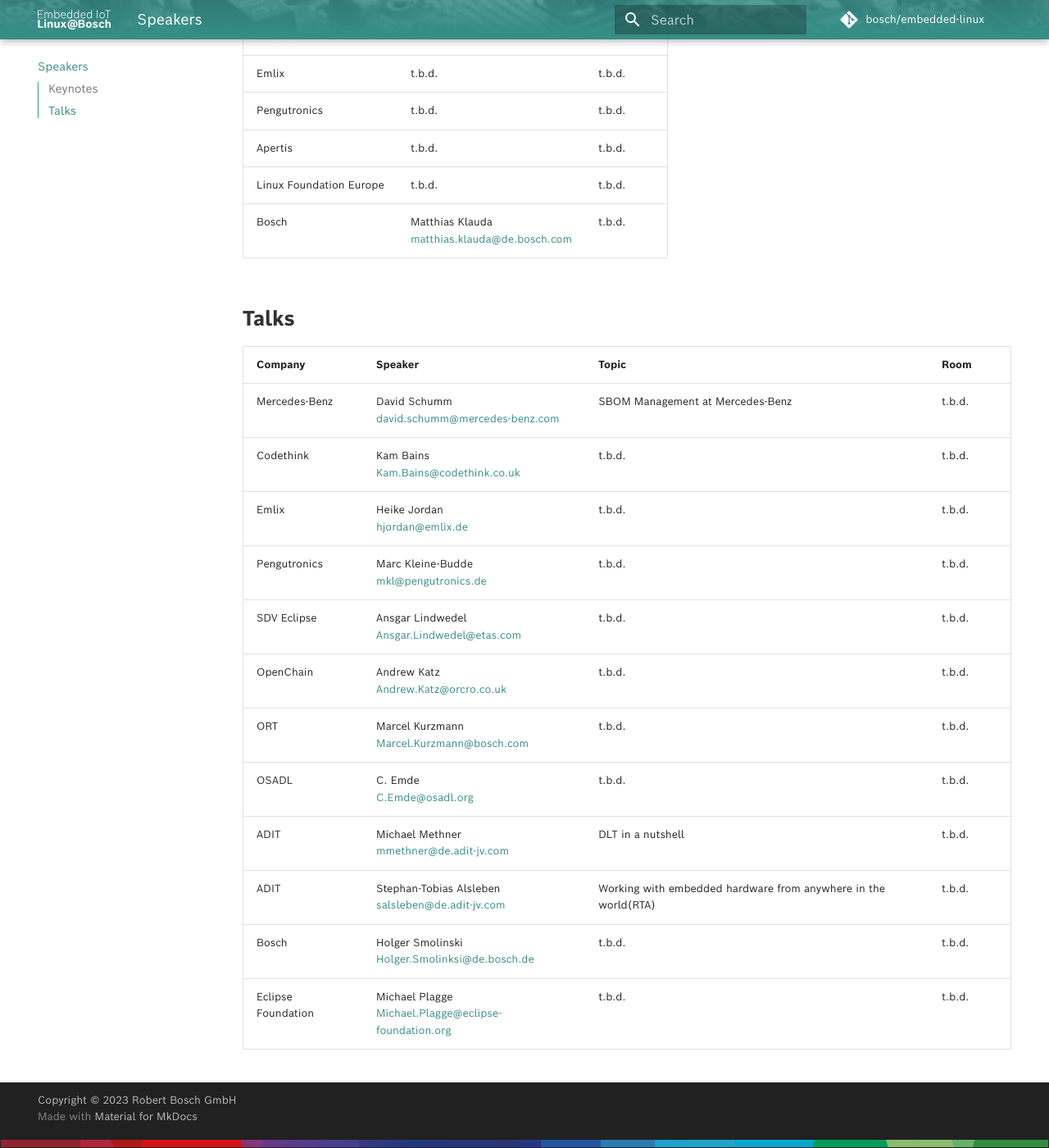
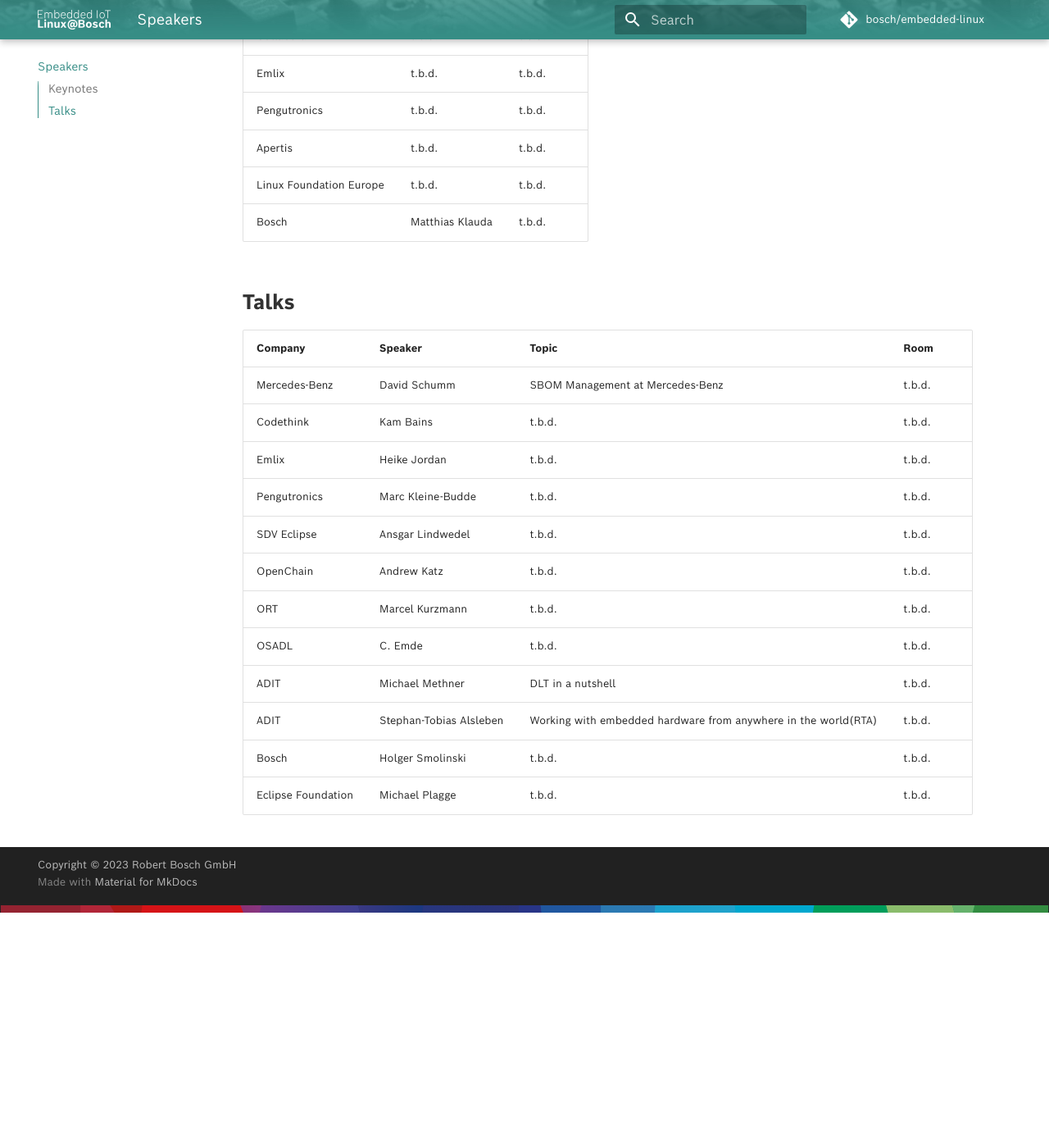
Before and after one commit to boschglobal/embedded-linux, an MkDocs documentation site: the page built from docs/speakers.md, in a window 1280 px wide and 1400 px high, scrolled down 390 px. Shown: the whole window at 82% size. Built offline with MkDocs 1.6.1 and Material for MkDocs 9.7.7, drawn with Linux system fonts in a browser that asks for light colours; comment, search, counter and statistics services are not loaded; after the commit the page ends 1503 px from its top, so only the background shows below that.

Commit message:
Remove email addresses from Speakers
Signed-off-by: Sietze van Buuren <Sietze.vanBuuren@de.bosch.com>

```diff
--- a/docs/speakers.md
+++ b/docs/speakers.md
@@ -9,29 +9,29 @@
 
 Keynotes will take place in the Auditorium.
 
-| Company                 | Speaker                                            | Topic  |
-|-------------------------|----------------------------------------------------|--------|
-| Codethink               | t.b.d.                                             | t.b.d. |
-| Collabora               | t.b.d.                                             | t.b.d. |
-| Emlix                   | t.b.d.                                             | t.b.d. |
-| Pengutronics            | t.b.d.                                             | t.b.d. |
-| Apertis                 | t.b.d.                                             | t.b.d. |
-| Linux Foundation Europe | t.b.d.                                             | t.b.d. |
-| Bosch                   | Matthias Klauda<br/><matthias.klauda@de.bosch.com> | t.b.d. |
+| Company                 | Speaker         | Topic  |
+|-------------------------|-----------------|--------|
+| Codethink               | t.b.d.          | t.b.d. |
+| Collabora               | t.b.d.          | t.b.d. |
+| Emlix                   | t.b.d.          | t.b.d. |
+| Pengutronics            | t.b.d.          | t.b.d. |
+| Apertis                 | t.b.d.          | t.b.d. |
+| Linux Foundation Europe | t.b.d.          | t.b.d. |
+| Bosch                   | Matthias Klauda | t.b.d. |
 
 ## Talks
 
-| Company            | Speaker                                                    | Topic  | Room   |
-|--------------------|------------------------------------------------------------|--------|--------|
-| Mercedes-Benz      | David Schumm<br/><david.schumm@mercedes-benz.com>          | SBOM Management at Mercedes-Benz | t.b.d. |
-| Codethink          | Kam Bains<br/><Kam.Bains@codethink.co.uk>                  | t.b.d. | t.b.d. |
-| Emlix              | Heike Jordan<br/><hjordan@emlix.de>                        | t.b.d. | t.b.d. |
-| Pengutronics       | Marc Kleine-Budde<br/><mkl@pengutronics.de>                | t.b.d. | t.b.d. |
-| SDV Eclipse        | Ansgar Lindwedel<br/><Ansgar.Lindwedel@etas.com>           | t.b.d. | t.b.d. |
-| OpenChain          | Andrew Katz<br/><Andrew.Katz@orcro.co.uk>                  | t.b.d. | t.b.d. |
-| ORT                | Marcel Kurzmann<br/><Marcel.Kurzmann@bosch.com>            | t.b.d. | t.b.d. |
-| OSADL              | C. Emde<br/><C.Emde@osadl.org>                             | t.b.d. | t.b.d. |
-| ADIT               | Michael Methner<br/><mmethner@de.adit-jv.com>              | DLT in a nutshell | t.b.d. |
-| ADIT               | Stephan-Tobias Alsleben<br/><salsleben@de.adit-jv.com>     | Working with embedded hardware from anywhere in the world(RTA) | t.b.d. |
-| Bosch              | Holger Smolinski<br/><Holger.Smolinksi@de.bosch.de>        | t.b.d. | t.b.d. |
-| Eclipse Foundation | Michael Plagge<br/><Michael.Plagge@eclipse-foundation.org> | t.b.d. | t.b.d. |
+| Company            | Speaker                 | Topic  | Room   |
+|--------------------|-------------------------|--------|--------|
+| Mercedes-Benz      | David Schumm            | SBOM Management at Mercedes-Benz | t.b.d. |
+| Codethink          | Kam Bains               | t.b.d. | t.b.d. |
+| Emlix              | Heike Jordan            | t.b.d. | t.b.d. |
+| Pengutronics       | Marc Kleine-Budde       | t.b.d. | t.b.d. |
+| SDV Eclipse        | Ansgar Lindwedel        | t.b.d. | t.b.d. |
+| OpenChain          | Andrew Katz             | t.b.d. | t.b.d. |
+| ORT                | Marcel Kurzmann         | t.b.d. | t.b.d. |
+| OSADL              | C. Emde                 | t.b.d. | t.b.d. |
+| ADIT               | Michael Methner         | DLT in a nutshell | t.b.d. |
+| ADIT               | Stephan-Tobias Alsleben | Working with embedded hardware from anywhere in the world(RTA) | t.b.d. |
+| Bosch              | Holger Smolinski        | t.b.d. | t.b.d. |
+| Eclipse Foundation | Michael Plagge          | t.b.d. | t.b.d. |
```
